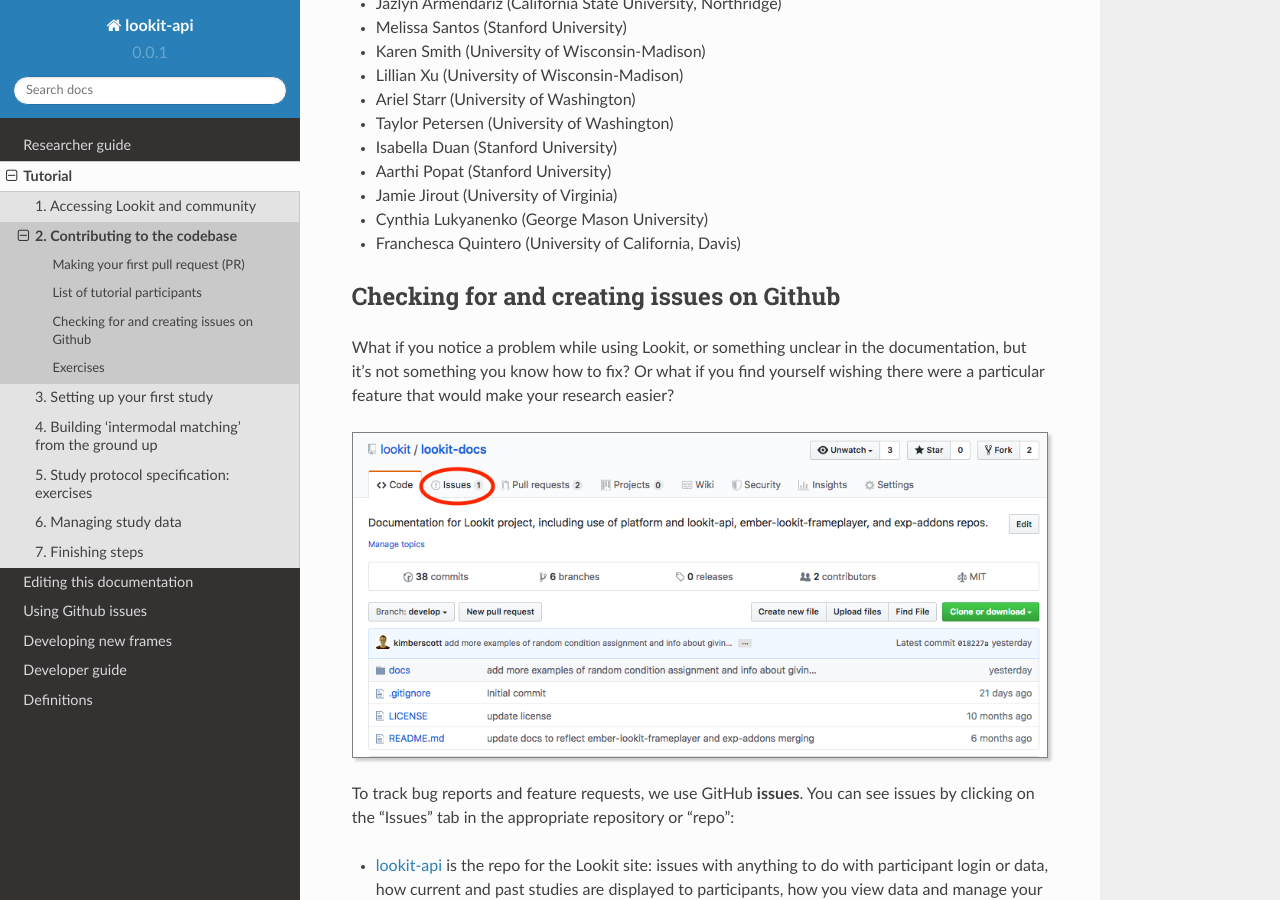
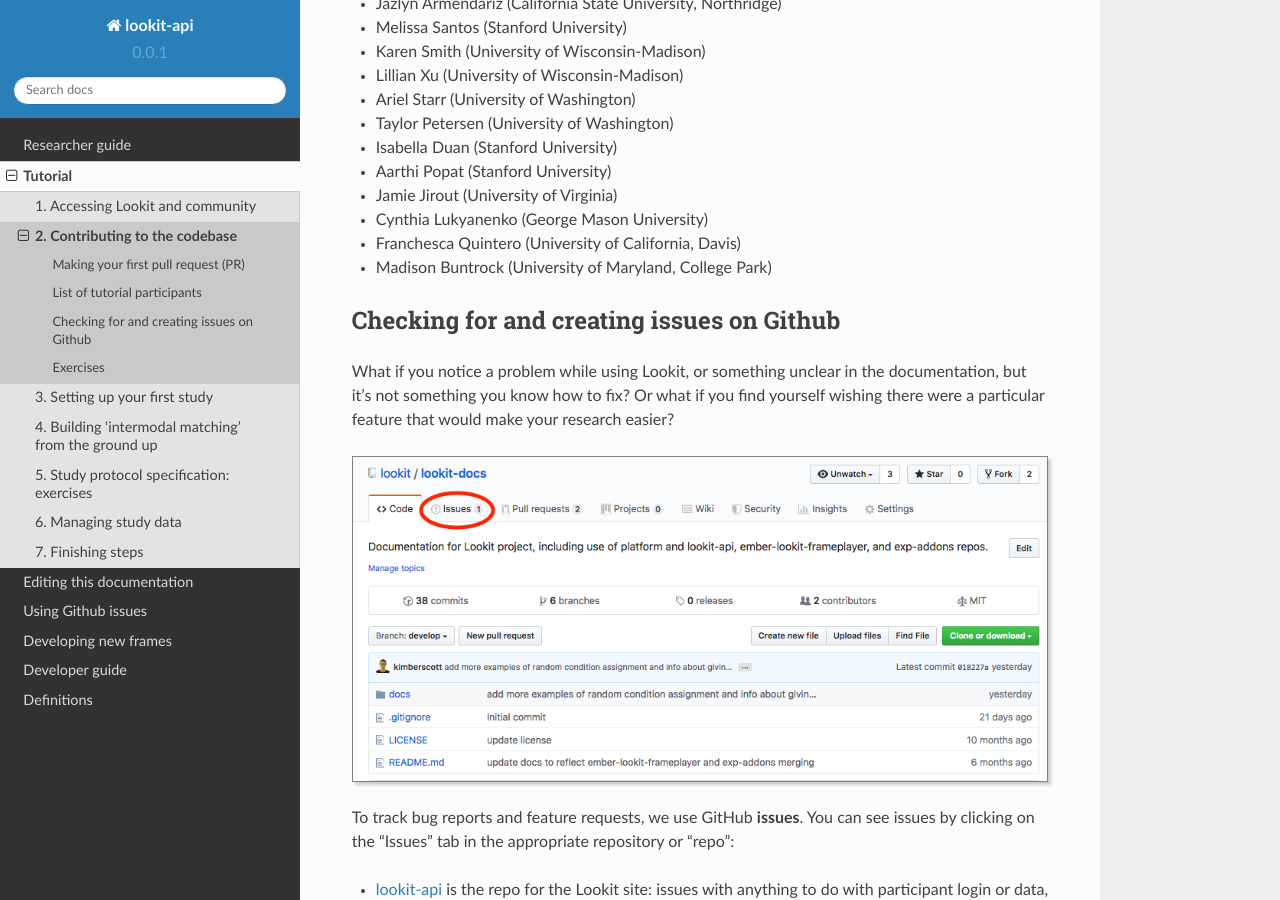
Before and after one commit to lookit/lookit-docs, a Sphinx documentation site: the page built from docs/source/tutorial-contributing.rst, in a window 1280 px wide and 900 px high, scrolled down 5769 px. Built offline with Sphinx 7.4.7 and the Read the Docs theme 2.0.0, drawn with Linux system fonts in a browser that asks for light colours.

Commit message:
Add tutorial participant to the list

```diff
--- a/docs/source/tutorial-contributing.rst
+++ b/docs/source/tutorial-contributing.rst
@@ -145,6 +145,7 @@
 - Jamie Jirout (University of Virginia)
 - Cynthia Lukyanenko (George Mason University)
 - Franchesca Quintero (University of California, Davis)
+- Madison Buntrock (University of Maryland, College Park)
 
 .. _Github issues overview:
 
```
